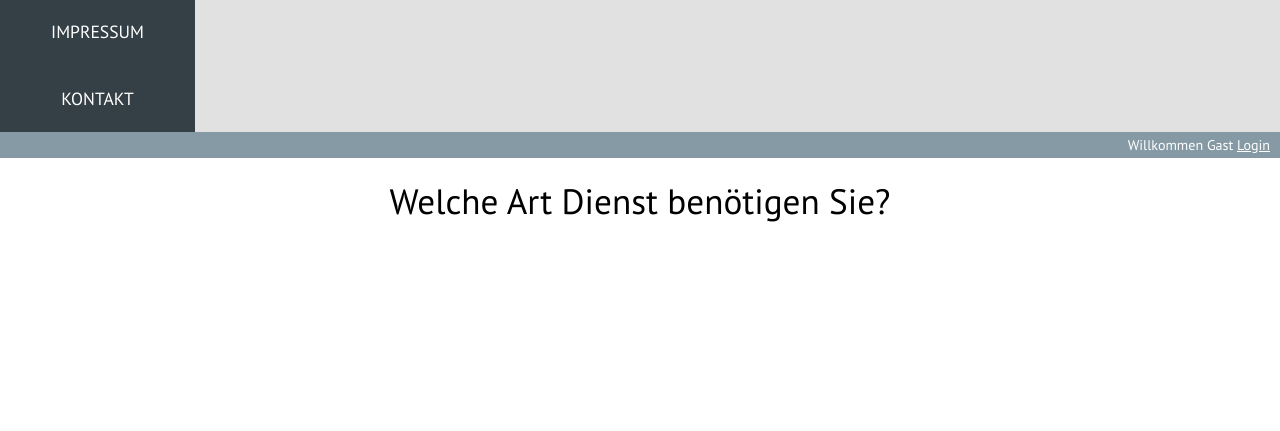
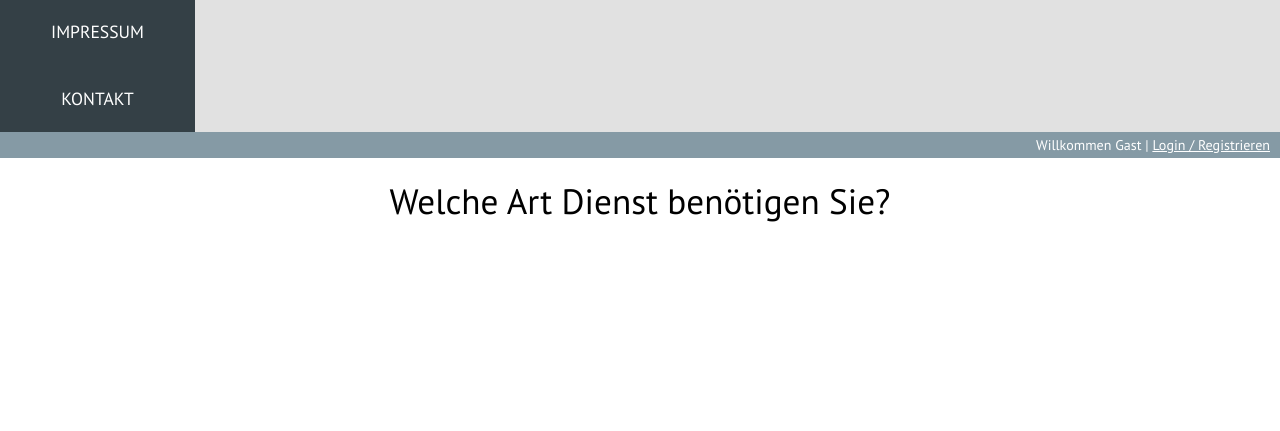
Before and after one commit to sulami/strugz, a Django app: template templates/index.html in a window 1280 px wide. Shown: the part 200-631 px from the top of the page. Run offline with Django 3.2, Linux system fonts and the light colour scheme; the template is opened without the code that fills it, so the values that code supplies are empty.

Commit message:
skeleton: tweak user bar

```diff
--- a/templates/skeleton.html
+++ b/templates/skeleton.html
@@ -42,10 +42,10 @@
                 {% else %}
                     {{ user.username }}
                 {% endif %}
-                    <a href="{% url 'auth_logout' %}">Logout</a>
+                    | <a href="{% url 'auth_logout' %}">Logout</a>
                 {% else %}
                     Willkommen Gast
-                    <a href="{% url 'auth_login' %}">Login</a>
+                    | <a href="{% url 'auth_login' %}">Login / Registrieren</a>
             {% endif %}
         </div>
         {% block content %}
```
